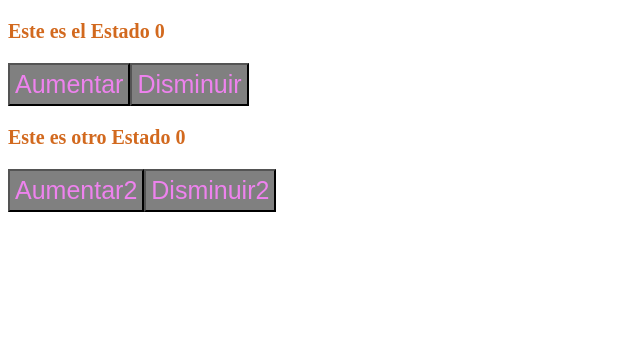
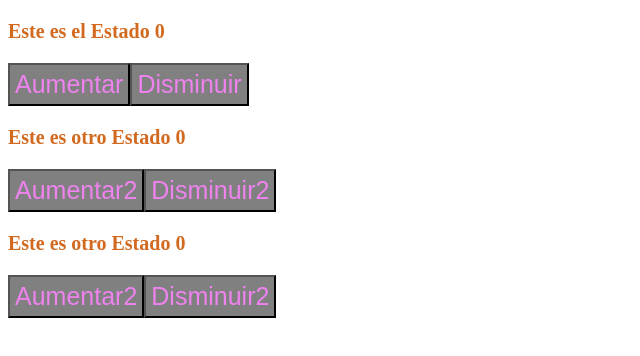
Before and after one commit to Cret1no/Practica, a React (Vite) app: page / in a window 1280 px wide. Shown: the top 356 px of the page, without its empty margins (0-640 px from the left). Built offline with nearby package versions, Linux system fonts and the light colour scheme.

Commit message:
Se agrego otro estado con botones

```diff
--- a/src/App.tsx
+++ b/src/App.tsx
@@ -35,6 +35,9 @@ function App() {
       <Title title="Este es otro Estado" state={count2} />
       <Button label="Aumentar2" parentMethod={aumentarCount2} />
       <Button label="Disminuir2" parentMethod={disminuirCount2} />
+      <Title title="Este es otro Estado" state={count2} />
+      <Button label="Aumentar2" parentMethod={aumentarCount2} />
+      <Button label="Disminuir2" parentMethod={disminuirCount2} />
     </>
   );
 }
```
